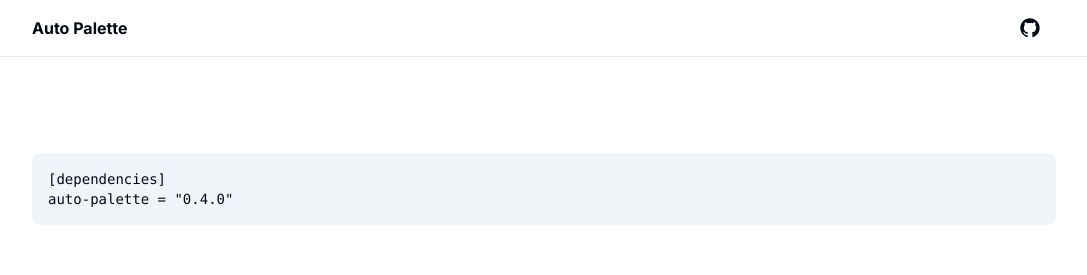
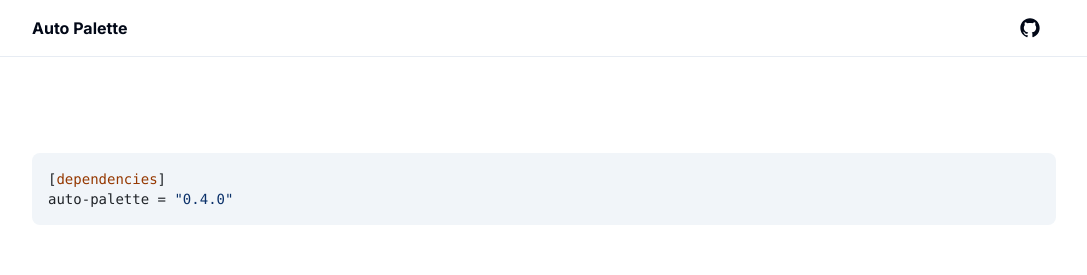
Before and after one commit to t28hub/auto-palette-web, a Next.js app: page / in a window 1280 px wide. Shown: the top 275 px of the page, without its empty margins (96-1183 px from the left). Built offline with nearby package versions, Linux system fonts and the light colour scheme.

Commit message:
feat(code): implement CodeBlock and SyntaxHighlight components (#10)

```diff
--- a/package.json
+++ b/package.json
@@ -32,6 +32,8 @@
     "next": "14.2.3",
     "react": "^18.3.1",
     "react-dom": "^18.3.1",
+    "server-only": "^0.0.1",
+    "shiki": "^1.9.0",
     "tailwind-merge": "^2.3.0",
     "tailwindcss-animate": "^1.0.7"
   },
--- a/src/app/globals.css
+++ b/src/app/globals.css
@@ -64,12 +64,32 @@
     --input: 217.2 32.6% 17.5%;
     --ring: 212.7 26.8% 83.9%;
   }
+
+  .shiki,
+  .shiki span {
+    background-color: var(--background) !important;
+  }
+
+  /**
+   * Class based dark mode for Shiki.
+   * https://shiki.style/guide/dual-themes#class-based-dark-mode
+   */
+  html.dark .shiki,
+  html.dark .shiki span {
+    color: var(--shiki-dark) !important;
+    background-color: var(--shiki-dark-bg) !important;
+    /* Optional, if you also want font styles */
+    font-style: var(--shiki-dark-font-style) !important;
+    font-weight: var(--shiki-dark-font-weight) !important;
+    text-decoration: var(--shiki-dark-text-decoration) !important;
+  }
 }
 
 @layer base {
   * {
     @apply border-border;
   }
+
   body {
     @apply bg-background text-foreground;
   }
--- a/src/app/page.tsx
+++ b/src/app/page.tsx
@@ -1,6 +1,7 @@
 import { Card, CardContent, CardHeader, CardTitle } from '@/components/card';
 import { Footer, Header } from '@/components/layouts';
 import { CodeIcon, CogIcon, PaletteIcon, PipetteIcon, SwatchIcon, WandIcon } from '@/components/icons';
+import { CodeBlock } from '@/components/code';
 
 export default function Home() {
   return (
@@ -8,12 +9,13 @@ export default function Home() {
       <Header />
 
       <main className='flex min-h-screen flex-col items-center justify-between gap-4 p-24'>
-        <section className='w-full max-w-screen-lg flex items-center justify-center'>
-          <p className='flex w-full p-4 font-mono text-sm rounded-lg border-foreground bg-muted'>
-            [dependencies]
-            <br />
-            auto-palette = "0.4.0"
-          </p>
+        <section className='w-full max-w-screen-lg flex items-center justify-start'>
+          <div className='w-full rounded-lg border-foreground bg-accent'>
+            <CodeBlock language={'toml'}>
+              {'[dependencies]'}
+              {'auto-palette = "0.4.0"'}
+            </CodeBlock>
+          </div>
         </section>
 
         <section className='w-full max-w-screen-lg grid grid-cols-2 lg:grid-cols-3 gap-2 lg:gap-4 items-stretch'>
--- /dev/null
+++ b/src/components/code/code-block.tsx
@@ -0,0 +1,56 @@
+import { type FC, useMemo } from 'react';
+import { type Language, SyntaxHighlight } from './syntax-highlight';
+import { cva, type VariantProps } from 'class-variance-authority';
+import { cn } from '@/utils';
+
+const Variants = cva('font-mono', {
+  variants: {
+    size: {
+      sm: 'text-xs',
+      md: 'text-sm',
+      lg: 'text-base',
+    },
+  },
+  defaultVariants: {
+    size: 'md',
+  },
+});
+
+/**
+ * The code block component props.
+ */
+interface CodeBlockProps extends VariantProps<typeof Variants> {
+  /**
+   * The language of the code block.
+   */
+  readonly language: Language;
+
+  /**
+   * The content of the code block.
+   */
+  readonly children: string | string[];
+}
+
+/**
+ * The code block component.
+ *
+ * @param props The code block component props.
+ */
+const CodeBlock: FC<CodeBlockProps> = ({ size, language, children }) => {
+  const code = useMemo(() => {
+    return Array.isArray(children) ? children.join('\n') : children;
+  }, [children]);
+
+  return (
+    <div className='relative p-4 overflow-x-auto'>
+      <div className={cn(Variants({ size }))}>
+        <SyntaxHighlight language={language} light='github-light-default' dark='github-dark-default'>
+          {code}
+        </SyntaxHighlight>
+      </div>
+    </div>
+  );
+};
+CodeBlock.displayName = 'CodeBlock';
+
+export { CodeBlock };
--- /dev/null
+++ b/src/components/code/index.ts
@@ -0,0 +1,2 @@
+export * from './code-block';
+export * from './syntax-highlight';
--- /dev/null
+++ b/src/components/code/syntax-highlight.tsx
@@ -0,0 +1,64 @@
+import 'server-only';
+import type { FC } from 'react';
+import { type BundledLanguage, type BundledTheme, createHighlighter } from 'shiki';
+
+/**
+ * The supported themes for syntax highlighting.
+ */
+type Theme = BundledTheme;
+
+/**
+ * The supported languages for syntax highlighting.
+ */
+type Language = BundledLanguage;
+
+/**
+ * The syntax highlight component props.
+ */
+interface SyntaxHighlightProps {
+  /**
+   * The language to highlight.
+   */
+  readonly language: Language;
+
+  /**
+   * The light theme for syntax highlighting.
+   */
+  readonly light: Theme;
+
+  /**
+   * The dark theme for syntax highlighting.
+   */
+  readonly dark: Theme;
+
+  /**
+   * The content to highlight.
+   */
+  readonly children: string;
+}
+
+/**
+ * The syntax highlight component.
+ *
+ * @param props The syntax highlight component props.
+ */
+const SyntaxHighlight: FC<SyntaxHighlightProps> = async ({ language, light, dark, children }) => {
+  const highlighter = await createHighlighter({
+    themes: [light, dark],
+    langs: [language],
+  });
+
+  const html = highlighter.codeToHtml(children, {
+    lang: language,
+    themes: {
+      light,
+      dark,
+    },
+  });
+
+  // biome-ignore lint/security/noDangerouslySetInnerHtml: This is a code snippet and should be rendered as HTML.
+  return <div className='bg-transparent' dangerouslySetInnerHTML={{ __html: html }} />;
+};
+SyntaxHighlight.displayName = 'SyntaxHighlight';
+
+export { type Language, SyntaxHighlight, type Theme };
--- a/vitest.config.ts
+++ b/vitest.config.ts
@@ -13,6 +13,7 @@ export default defineConfig({
     },
     environment: 'jsdom',
     testTimeout: 1000,
+    setupFiles: ['test/setup.ts'],
     coverage: {
       all: false,
       provider: 'v8',
```
Also changed, not shown: test/setup.ts (added, +5 -0 lines), 2 other files (tests, documents, lock files or other folders). Lines whose indentation alone changed are shown as unchanged.
